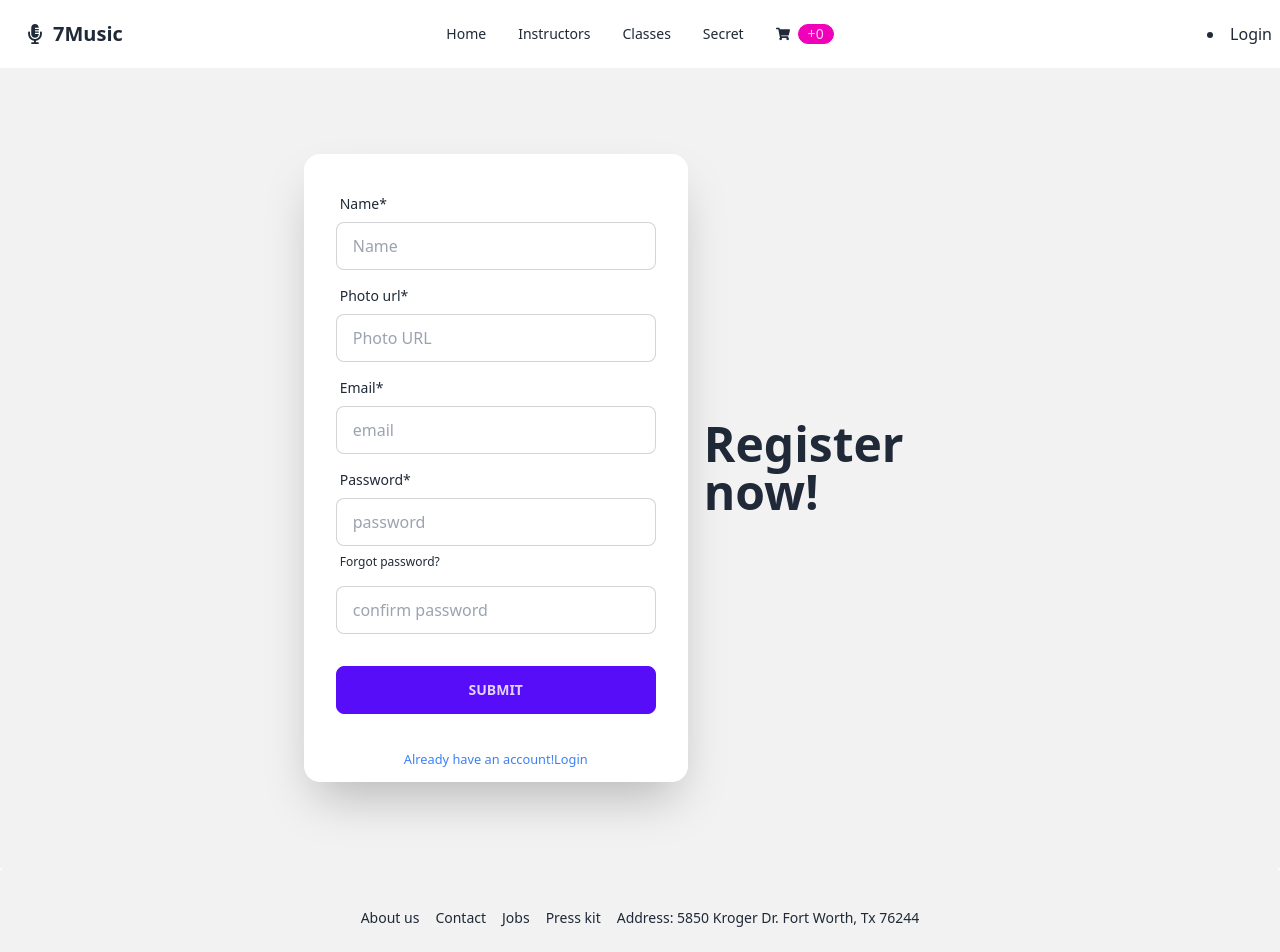
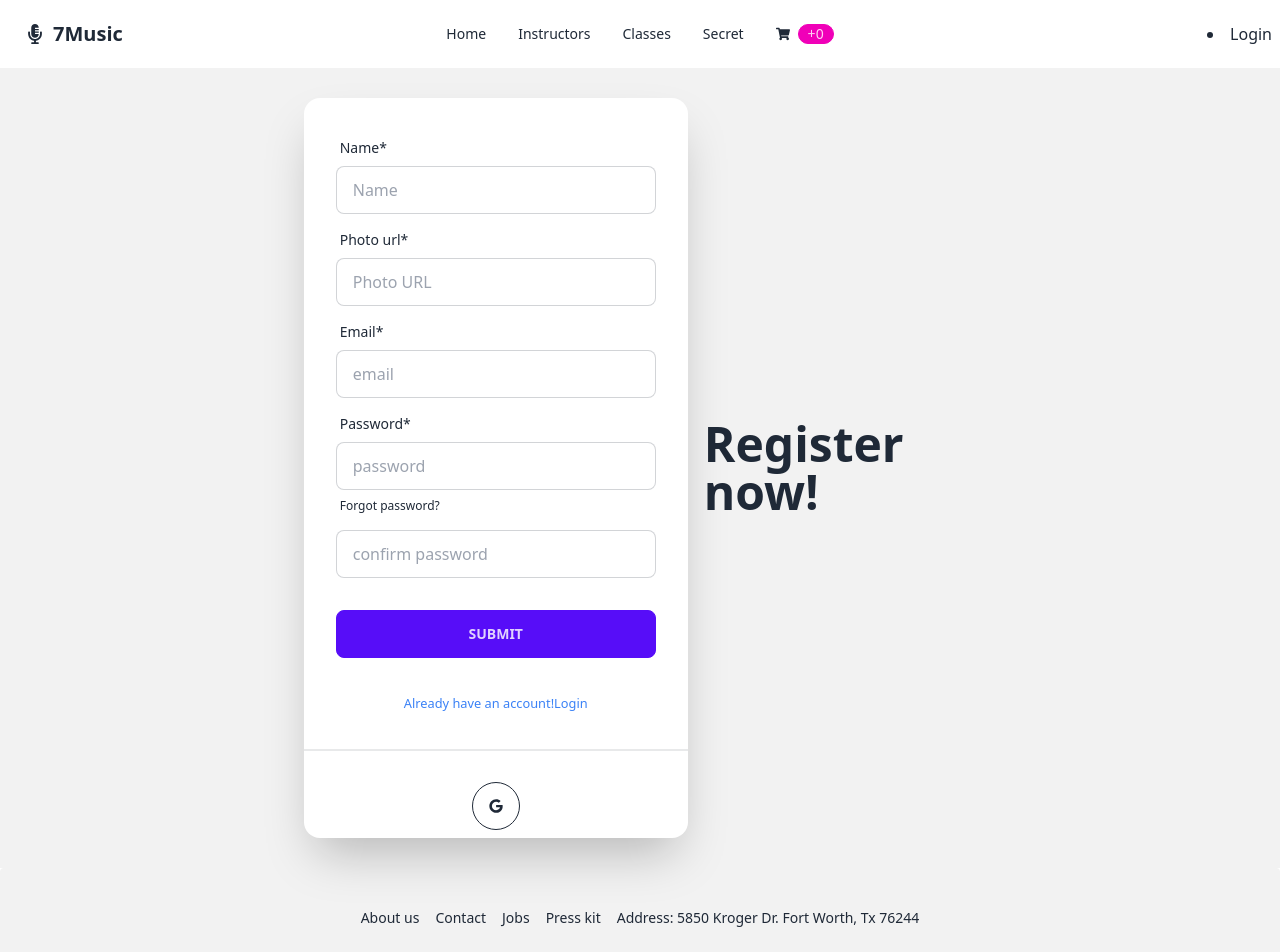
Before and after one commit to ApornaRakshit/summer-camp-client, a React (Vite) app: page /register in a window 1280 px wide. Shown: the top 952 px of the page. Built offline with nearby package versions, Linux system fonts and the light colour scheme; no server answers.

Commit message:
social login part added

```diff
--- a/src/Pages/Login/Login.jsx
+++ b/src/Pages/Login/Login.jsx
@@ -3,6 +3,7 @@
 import { Link, useLocation, useNavigate } from 'react-router-dom';
 import { Helmet } from 'react-helmet-async';
 import Swal from 'sweetalert2';
+import SocialLogin from '../Shared/SocialLogin/SocialLogin';
 
 
 const Login = () => {
@@ -71,6 +72,7 @@
                             </div>
                         </form>
                         <p className='mx-auto py-2'><small>Don't have any account!<Link to="/register" className='text-blue-500'>Please,register!</Link></small></p>
+                        <SocialLogin></SocialLogin>
                     </div>
                 </div>
             </div>
--- a/src/Pages/Register/Register.jsx
+++ b/src/Pages/Register/Register.jsx
@@ -4,6 +4,7 @@
 import { AuthContext } from '../../providers/AuthProvider';
 import { Link, useNavigate } from 'react-router-dom';
 import Swal from 'sweetalert2';
+import SocialLogin from '../Shared/SocialLogin/SocialLogin';
 
 const Register = () => {
     const { register, handleSubmit, reset, formState: { errors } } = useForm();
@@ -16,13 +17,13 @@
                 console.log(loggedUser)
                 updateUserProfile(data.name, data.photoURL)
                     .then(() => {
-                        const saveUser = {name: data.name, email: data.email}
-                        fetch('http://localhost:5000/users',{
+                        const saveUser = { name: data.name, email: data.email }
+                        fetch('http://localhost:5000/users', {
                             method: 'POST',
-                            headers:{
-                                'content-type':'application/json'
+                            headers: {
+                                'content-type': 'application/json'
                             },
-                            body:JSON.stringify(saveUser)
+                            body: JSON.stringify(saveUser)
 
                         })
                             .then(data => {
@@ -39,7 +40,7 @@
                                 }
                             })
                     })
-
+                    .catch(error => console.log(error))
             })
     }
 
@@ -101,6 +102,7 @@
                             </div>
                         </form >
                         <p className='text-center pb-3'><small className='text-blue-500 pb-3'>Already have an account!<Link to="/login">Login</Link></small></p>
+                        <SocialLogin></SocialLogin>
                     </div >
                 </div>
             </div>
--- /dev/null
+++ b/src/Pages/Shared/SocialLogin/SocialLogin.jsx
@@ -0,0 +1,47 @@
+import React, { useContext } from 'react';
+import { FaGoogle } from "react-icons/fa"
+import { AuthContext } from '../../../providers/AuthProvider';
+import { useLocation, useNavigate } from 'react-router-dom';
+
+const SocialLogin = () => {
+    const { googleSignIn } = useContext(AuthContext);
+    const navigate = useNavigate();
+    const location = useLocation();
+
+    const from = location.state?.from?.pathname || "/";
+
+    const handleGoogleSignIn = () => {
+        googleSignIn()
+            .then(result => {
+                const loggedInUser = result.user;
+                console.log(loggedInUser);
+                const saveUser = { name: loggedInUser.displayName, email: loggedInUser.email }
+                fetch('http://localhost:5000/users', {
+                    method: 'POST',
+                    headers: {
+                        'content-type': 'application/json'
+                    },
+                    body: JSON.stringify(saveUser)
+
+                })
+                .then(res=> res.json())
+                    .then(() => {
+                            navigate(from, { replace: true });
+                        })
+                    })
+    }
+
+
+    return (
+        <div className="flex flex-col w-full border-opacity-50">
+            <div className="divider"></div>
+            <div className='w-full text-center my-2'>
+                <button onClick={handleGoogleSignIn} className="btn btn-circle btn-outline">
+                    <FaGoogle></FaGoogle>
+                </button>
+            </div>
+        </div>
+    );
+};
+
+export default SocialLogin;
--- a/src/providers/AuthProvider.jsx
+++ b/src/providers/AuthProvider.jsx
@@ -1,5 +1,5 @@
 import { createContext, useContext, useEffect, useState } from "react";
-import { createUserWithEmailAndPassword, getAuth, onAuthStateChanged, signInWithEmailAndPassword, signOut, updateProfile } from "firebase/auth";
+import { GoogleAuthProvider, createUserWithEmailAndPassword, getAuth, onAuthStateChanged, signInWithEmailAndPassword, signInWithPopup, signOut, updateProfile } from "firebase/auth";
 import { app } from "../firebase/firebase.config";
 
 export const AuthContext = createContext(null);
@@ -11,6 +11,8 @@
     const [ user , setUser] =useState(null)
     const [loading,setLoading] = useState(true);
 
+    const googleProvider = new GoogleAuthProvider();
+
     const createUser = (email,password)=>{
         setLoading(true)
         return createUserWithEmailAndPassword(auth,email,password)
@@ -19,6 +21,11 @@
     const signIn = (email,password)=>{
         setLoading(true);
         return signInWithEmailAndPassword(auth,email,password);
+    }
+
+    const googleSignIn = ()=>{
+        setLoading(true)
+        return signInWithPopup(auth, googleProvider)
     }
 
     const logOut = ()=>{
@@ -49,7 +56,8 @@
    createUser,
    signIn,
    logOut,
-   updateUserProfile
+   updateUserProfile,
+   googleSignIn
 }
 
     return (
```
